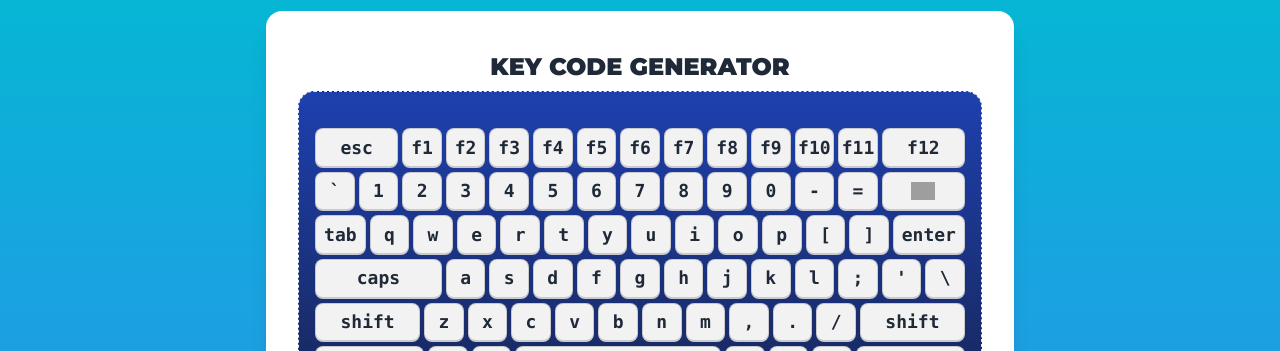
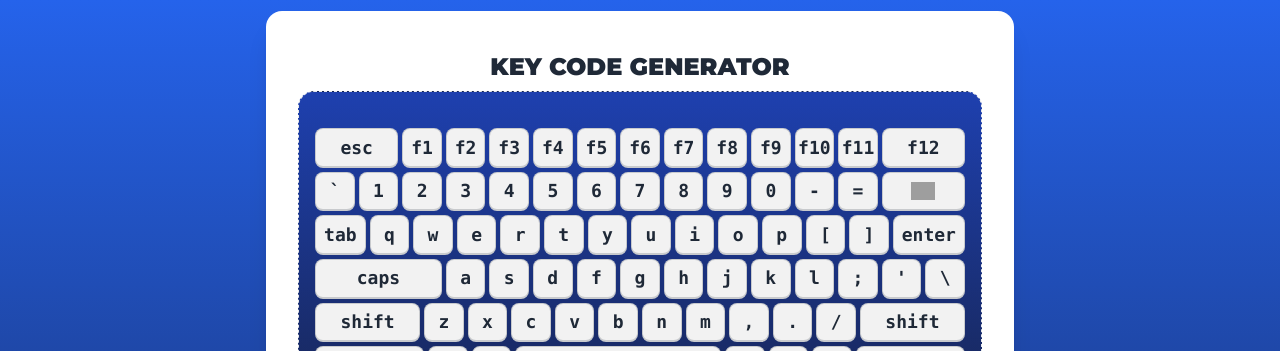
Before and after one commit to MamunKhan71/JavaScript-MiniProject, a plain HTML site: page key codes/index.html in a window 1280 px wide. Shown: the top 351 px of the page. Drawn offline with nearby package versions, Linux system fonts and the light colour scheme; grey boxes are pictures that could not be loaded.

Commit message:
Minor Changes!

```diff
--- a/key codes/index.html
+++ b/key codes/index.html
@@ -18,7 +18,7 @@
     </style>
 </head>
 
-<body class="bg-gradient-to-b from-cyan-500 to-blue-500 h-dvh w-full">
+<body class="bg-gradient-to-b from-blue-600 to-blue-950 h-dvh w-full">
     <header>
 
     </header>
```
